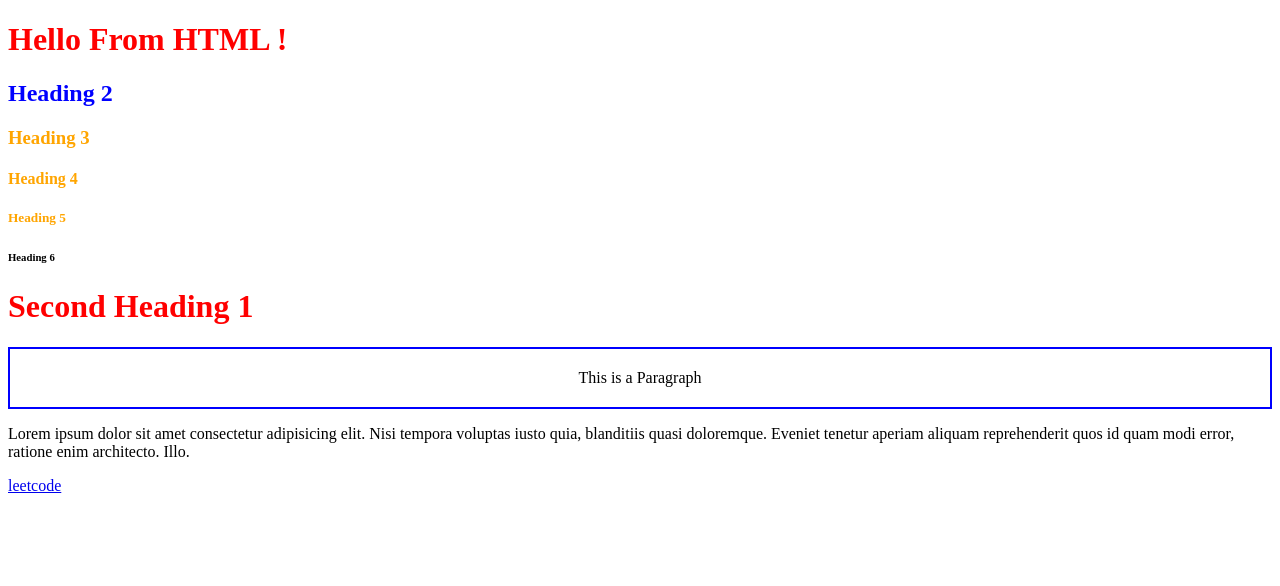
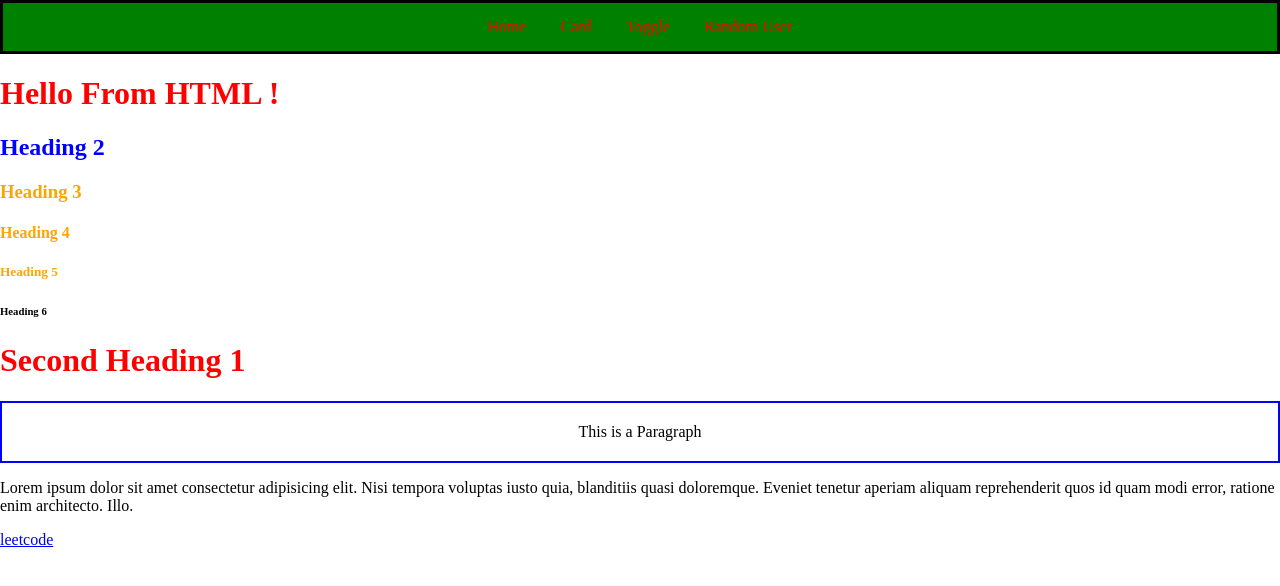
Before and after one commit to PravalikaGundeboina/autosuggest, a website: page frontend/index.html in a window 1280 px wide. Drawn offline with Linux system fonts and the light colour scheme.

Commit message:
added navbar

```diff
--- a/frontend/css/index.css
+++ b/frontend/css/index.css
@@ -14,3 +14,23 @@
     padding: 20px;
     text-align: center;
 }
+.navbar{
+    border: 3px;
+    border-style: solid;
+    border-color: black;
+    padding: 15px;
+    background-color:green;
+    text-align: center;}
+
+.navbar a{
+    color:red;
+    padding: 15px;
+    text-decoration:none;
+
+}
+.navbar a:hover{
+    background-color: rgb(73, 42, 165);
+}
+body{
+    margin:0px ;
+}
--- a/frontend/index.html
+++ b/frontend/index.html
@@ -7,6 +7,12 @@
     <link rel="stylesheet" href="css/index.css">
 </head>
 <body>
+    <div class="navbar">
+        <a href="">Home</a>
+        <a href="">Card</a>
+        <a href="">Toggle</a>
+        <a href="">Random User</a>
+    </div>
     <h1> Hello From HTML !</h1>
     <h2 id="heading-2"> Heading 2</h2>
     <h3 class="heading"> Heading 3</h3>
```
